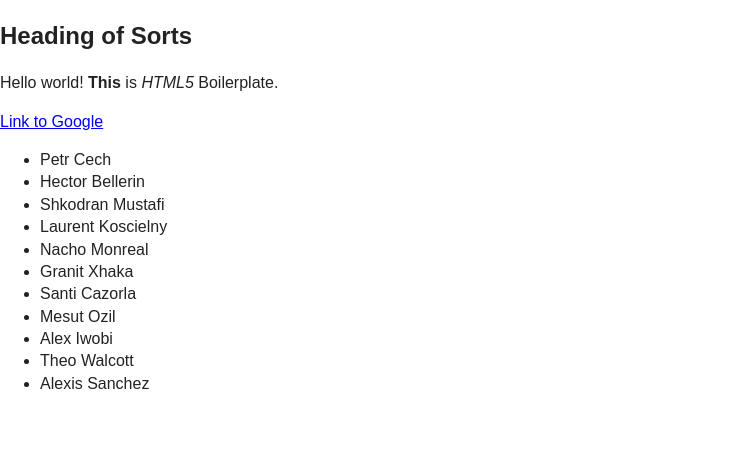
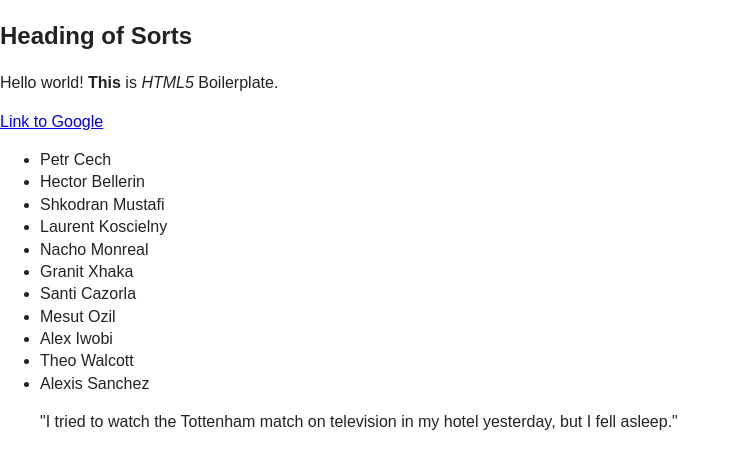
Before and after one commit to ArteriusDayne/AFSBoilerplate, a website: page public_html/index.html in a window 1280 px wide. Shown: the part 69-538 px from the top of the page, without its empty margins (0-739 px from the left). Drawn offline with nearby package versions, Linux system fonts and the light colour scheme.

Commit message:
Blockquotes

```diff
--- a/public_html/index.html
+++ b/public_html/index.html
@@ -45,6 +45,9 @@
 
         </ul>
 
+        <blockquote>"I tried to watch the Tottenham match on television in my hotel yesterday, but I fell asleep."</blockquote>
+
+
         <script src="//ajax.googleapis.com/ajax/libs/jquery/1.9.1/jquery.min.js"></script>
         <script>window.jQuery || document.write('<script src="js/vendor/jquery-1.9.1.min.js"><\/script>')</script>
         <script src="js/plugins.js"></script>
```
